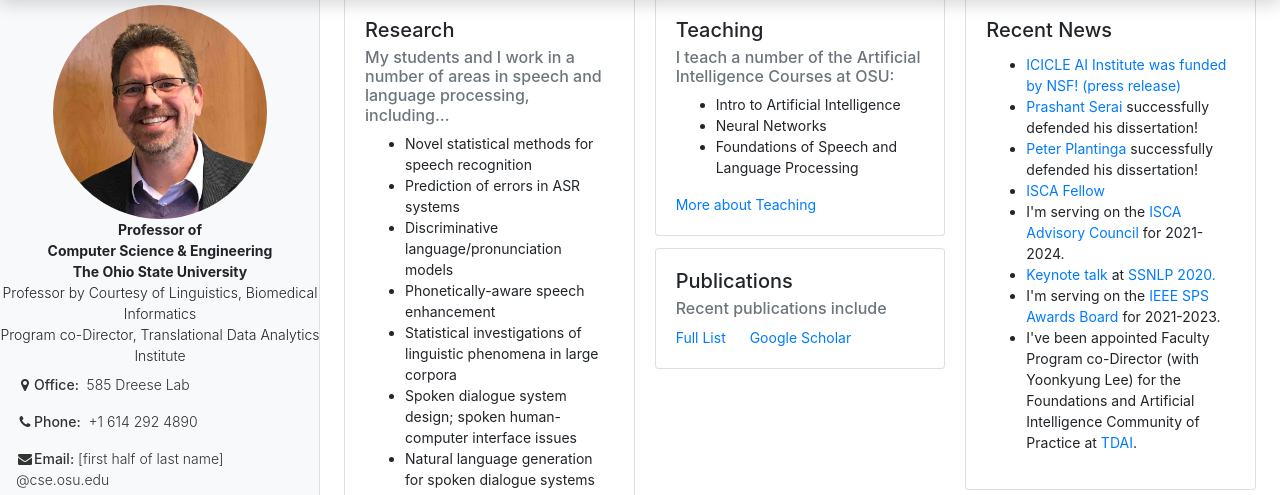
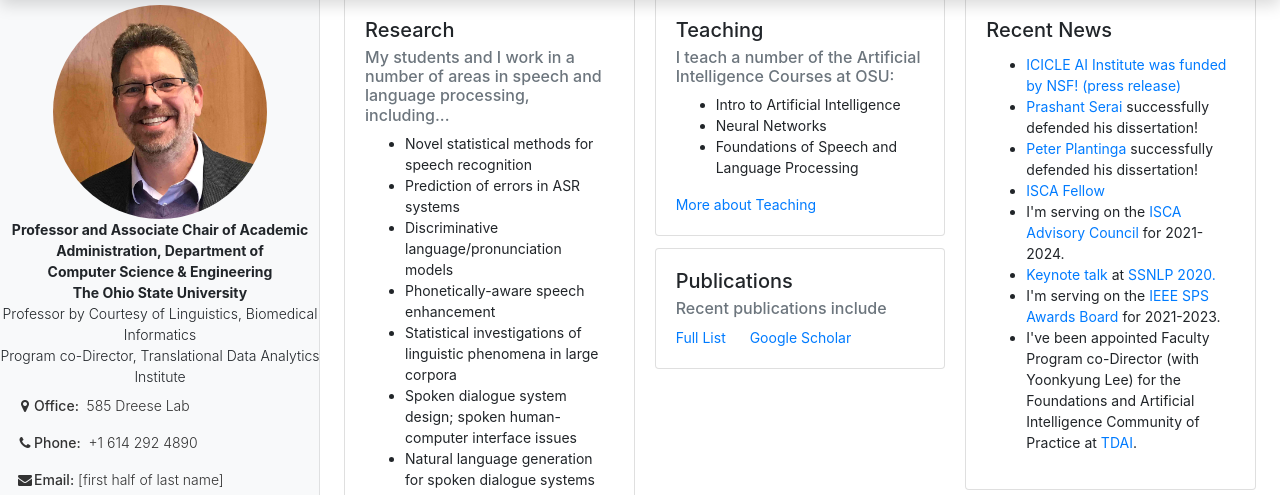
Before and after one commit to efosler/efosler.github.io, a plain HTML site: page index.html in a window 1280 px wide. Shown: the part 51-546 px from the top of the page. Drawn offline with nearby package versions, Linux system fonts and the light colour scheme.

Commit message:
New title

```diff
--- a/index.html
+++ b/index.html
@@ -72,7 +72,7 @@
             </div>
           </li>
           <li class="nav-item">
-            <div class="academic-title">Professor of <br/>Computer Science &amp; Engineering<br/>The Ohio State University</div>
+            <div class="academic-title">Professor and Associate Chair of Academic Administration, Department of <br/>Computer Science &amp; Engineering<br/>The Ohio State University</div>
           </li>
           <li class="nav-item">
             <div class="academic-subtitle">Professor by Courtesy of Linguistics, Biomedical Informatics</div>
```
